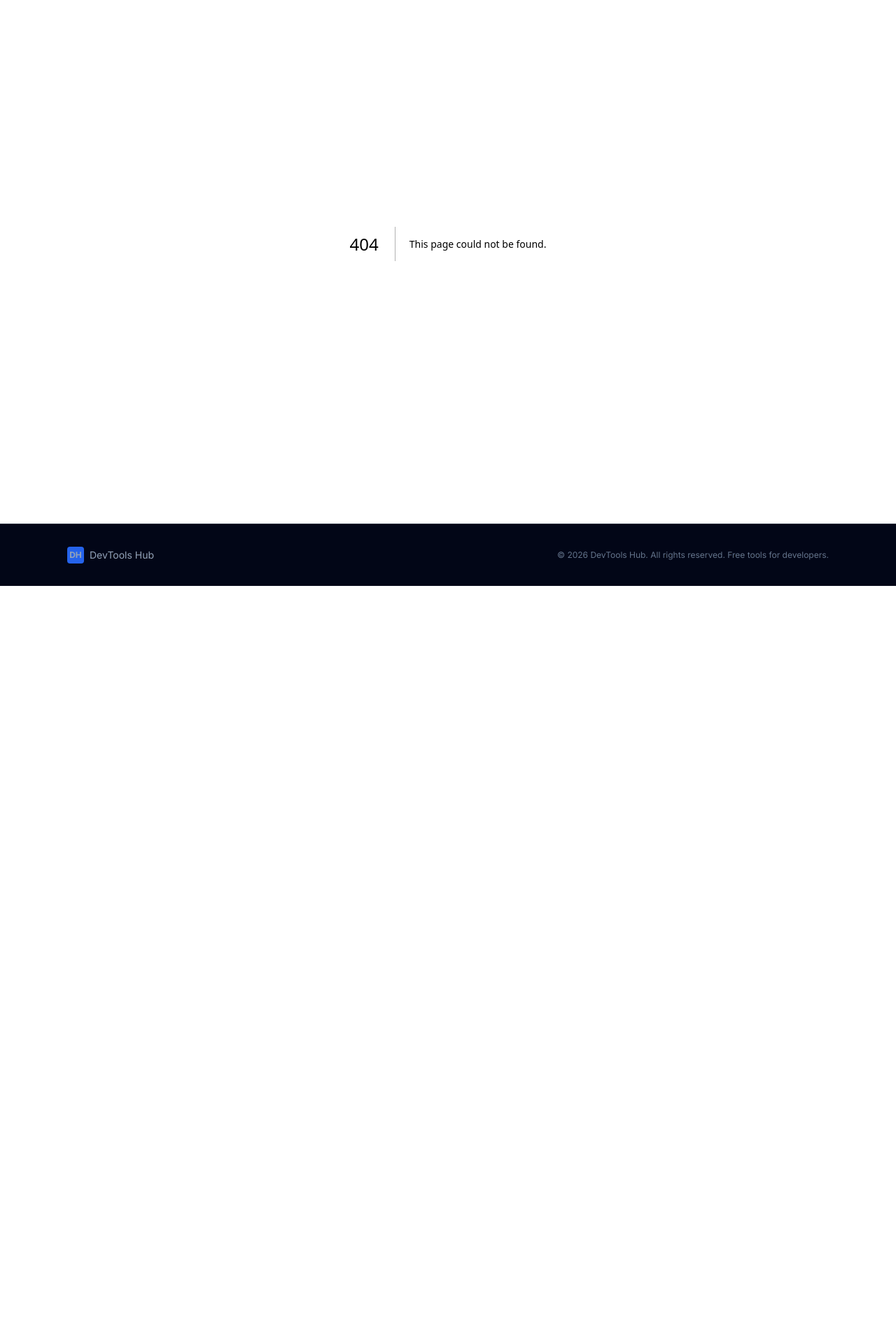
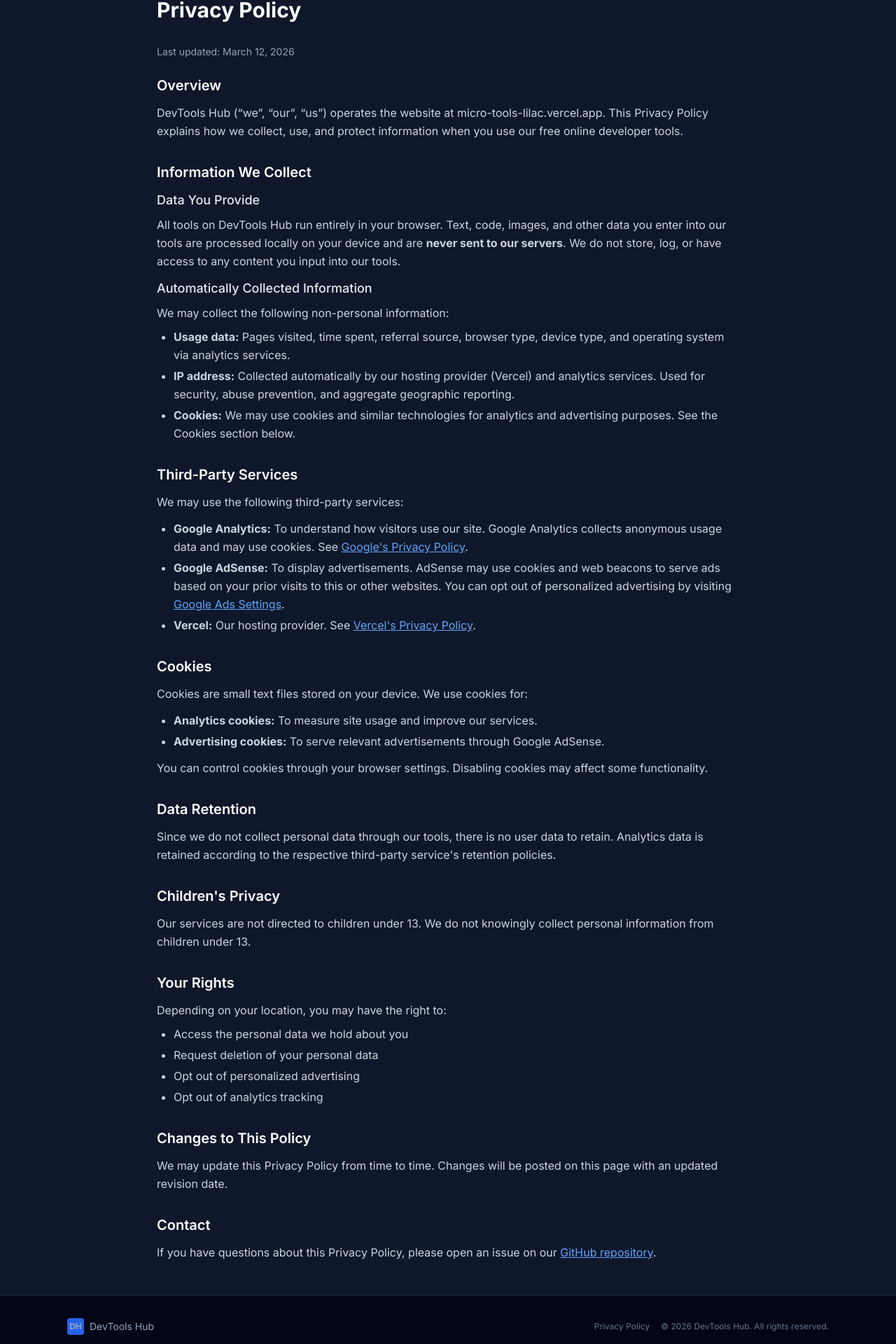
Before and after one commit to liamfraz/micro-tools, a Next.js app: page /privacy in a window 1280 px wide. Before the commit this address had no page. Shown: the part 129-2049 px from the top of the page at 70% size. Before the commit the page ends 966 px from the top, so only its background shows below. Built offline with nearby package versions, Linux system fonts and the light colour scheme.

Commit message:
Add privacy policy page for AdSense compliance
Co-Authored-By: Claude Opus 4.6 <noreply@anthropic.com>

```diff
--- a/src/app/layout.tsx
+++ b/src/app/layout.tsx
@@ -88,10 +88,18 @@ export default function RootLayout({
                   </div>
                   <span>DevTools Hub</span>
                 </div>
-                <p className="text-xs text-slate-500">
-                  &copy; {new Date().getFullYear()} DevTools Hub. All rights
-                  reserved. Free tools for developers.
-                </p>
+                <div className="flex items-center gap-4">
+                  <a
+                    href="/privacy"
+                    className="text-xs text-slate-500 hover:text-slate-300 transition-colors"
+                  >
+                    Privacy Policy
+                  </a>
+                  <p className="text-xs text-slate-500">
+                    &copy; {new Date().getFullYear()} DevTools Hub. All rights
+                    reserved.
+                  </p>
+                </div>
               </div>
             </div>
           </footer>
--- /dev/null
+++ b/src/app/privacy/page.tsx
@@ -0,0 +1,201 @@
+import type { Metadata } from "next";
+
+export const metadata: Metadata = {
+  title: "Privacy Policy",
+  description:
+    "Privacy Policy for DevTools Hub — how we handle your data, cookies, and third-party services.",
+  robots: { index: true, follow: true },
+};
+
+export default function PrivacyPolicyPage() {
+  return (
+    <div className="mx-auto max-w-4xl px-4 py-12 sm:px-6 lg:px-8">
+      <h1 className="mb-8 text-3xl font-bold text-white">Privacy Policy</h1>
+      <p className="mb-6 text-sm text-slate-400">
+        Last updated: March 12, 2026
+      </p>
+
+      <div className="space-y-8 text-slate-300 leading-relaxed">
+        <section>
+          <h2 className="mb-3 text-xl font-semibold text-white">Overview</h2>
+          <p>
+            DevTools Hub (&ldquo;we&rdquo;, &ldquo;our&rdquo;, &ldquo;us&rdquo;)
+            operates the website at micro-tools-lilac.vercel.app. This Privacy
+            Policy explains how we collect, use, and protect information when you
+            use our free online developer tools.
+          </p>
+        </section>
+
+        <section>
+          <h2 className="mb-3 text-xl font-semibold text-white">
+            Information We Collect
+          </h2>
+          <h3 className="mb-2 text-lg font-medium text-slate-200">
+            Data You Provide
+          </h3>
+          <p className="mb-3">
+            All tools on DevTools Hub run entirely in your browser. Text, code,
+            images, and other data you enter into our tools are processed
+            locally on your device and are <strong>never sent to our servers</strong>.
+            We do not store, log, or have access to any content you input into
+            our tools.
+          </p>
+          <h3 className="mb-2 text-lg font-medium text-slate-200">
+            Automatically Collected Information
+          </h3>
+          <p>We may collect the following non-personal information:</p>
+          <ul className="mt-2 list-disc space-y-1 pl-6">
+            <li>
+              <strong>Usage data:</strong> Pages visited, time spent, referral
+              source, browser type, device type, and operating system via
+              analytics services.
+            </li>
+            <li>
+              <strong>IP address:</strong> Collected automatically by our
+              hosting provider (Vercel) and analytics services. Used for
+              security, abuse prevention, and aggregate geographic reporting.
+            </li>
+            <li>
+              <strong>Cookies:</strong> We may use cookies and similar
+              technologies for analytics and advertising purposes. See the
+              Cookies section below.
+            </li>
+          </ul>
+        </section>
+
+        <section>
+          <h2 className="mb-3 text-xl font-semibold text-white">
+            Third-Party Services
+          </h2>
+          <p className="mb-3">We may use the following third-party services:</p>
+          <ul className="list-disc space-y-1 pl-6">
+            <li>
+              <strong>Google Analytics:</strong> To understand how visitors use
+              our site. Google Analytics collects anonymous usage data and may
+              use cookies. See{" "}
+              <a
+                href="https://policies.google.com/privacy"
+                target="_blank"
+                rel="noopener noreferrer"
+                className="text-blue-400 underline hover:text-blue-300"
+              >
+                Google&apos;s Privacy Policy
+              </a>
+              .
+            </li>
+            <li>
+              <strong>Google AdSense:</strong> To display advertisements.
+              AdSense may use cookies and web beacons to serve ads based on your
+              prior visits to this or other websites. You can opt out of
+              personalized advertising by visiting{" "}
+              <a
+                href="https://www.google.com/settings/ads"
+                target="_blank"
+                rel="noopener noreferrer"
+                className="text-blue-400 underline hover:text-blue-300"
+              >
+                Google Ads Settings
+              </a>
+              .
+            </li>
+            <li>
+              <strong>Vercel:</strong> Our hosting provider. See{" "}
+              <a
+                href="https://vercel.com/legal/privacy-policy"
+                target="_blank"
+                rel="noopener noreferrer"
+                className="text-blue-400 underline hover:text-blue-300"
+              >
+                Vercel&apos;s Privacy Policy
+              </a>
+              .
+            </li>
+          </ul>
+        </section>
+
+        <section>
+          <h2 className="mb-3 text-xl font-semibold text-white">Cookies</h2>
+          <p className="mb-3">
+            Cookies are small text files stored on your device. We use cookies
+            for:
+          </p>
+          <ul className="list-disc space-y-1 pl-6">
+            <li>
+              <strong>Analytics cookies:</strong> To measure site usage and
+              improve our services.
+            </li>
+            <li>
+              <strong>Advertising cookies:</strong> To serve relevant
+              advertisements through Google AdSense.
+            </li>
+          </ul>
+          <p className="mt-3">
+            You can control cookies through your browser settings. Disabling
+            cookies may affect some functionality.
+          </p>
+        </section>
+
+        <section>
+          <h2 className="mb-3 text-xl font-semibold text-white">
+            Data Retention
+          </h2>
+          <p>
+            Since we do not collect personal data through our tools, there is no
+            user data to retain. Analytics data is retained according to the
+            respective third-party service&apos;s retention policies.
+          </p>
+        </section>
+
+        <section>
+          <h2 className="mb-3 text-xl font-semibold text-white">
+            Children&apos;s Privacy
+          </h2>
+          <p>
+            Our services are not directed to children under 13. We do not
+            knowingly collect personal information from children under 13.
+          </p>
+        </section>
+
+        <section>
+          <h2 className="mb-3 text-xl font-semibold text-white">
+            Your Rights
+          </h2>
+          <p>Depending on your location, you may have the right to:</p>
+          <ul className="mt-2 list-disc space-y-1 pl-6">
+            <li>Access the personal data we hold about you</li>
+            <li>Request deletion of your personal data</li>
+            <li>Opt out of personalized advertising</li>
+            <li>Opt out of analytics tracking</li>
+          </ul>
+        </section>
+
+        <section>
+          <h2 className="mb-3 text-xl font-semibold text-white">
+            Changes to This Policy
+          </h2>
+          <p>
+            We may update this Privacy Policy from time to time. Changes will be
+            posted on this page with an updated revision date.
+          </p>
+        </section>
+
+        <section>
+          <h2 className="mb-3 text-xl font-semibold text-white">Contact</h2>
+          <p>
+            If you have questions about this Privacy Policy, please open an
+            issue on our{" "}
+            <a
+              href="https://github.com/liamfrazer/micro-tools"
+              target="_blank"
+              rel="noopener noreferrer"
+              className="text-blue-400 underline hover:text-blue-300"
+            >
+              GitHub repository
+            </a>
+            .
+          </p>
+        </section>
+      </div>
+    </div>
+  );
+}
--- a/src/app/sitemap.ts
+++ b/src/app/sitemap.ts
@@ -20,6 +20,12 @@ export default function sitemap(): MetadataRoute.Sitemap {
       changeFrequency: "daily",
       priority: 1,
     },
+    {
+      url: `${BASE_URL}/privacy`,
+      lastModified: new Date("2026-03-12"),
+      changeFrequency: "yearly" as const,
+      priority: 0.3,
+    },
     ...toolPages,
   ];
 }
```
